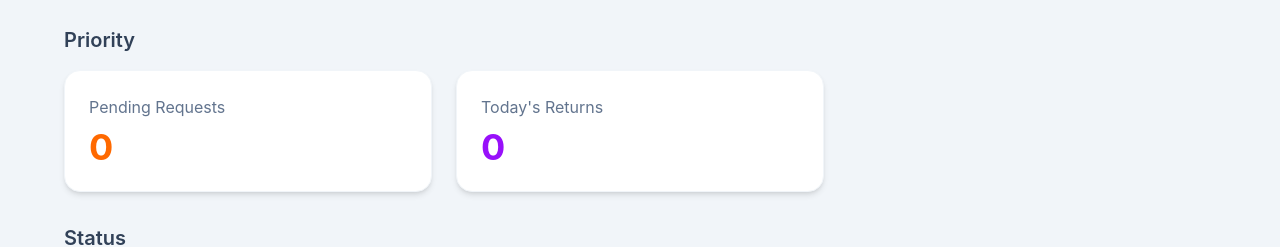
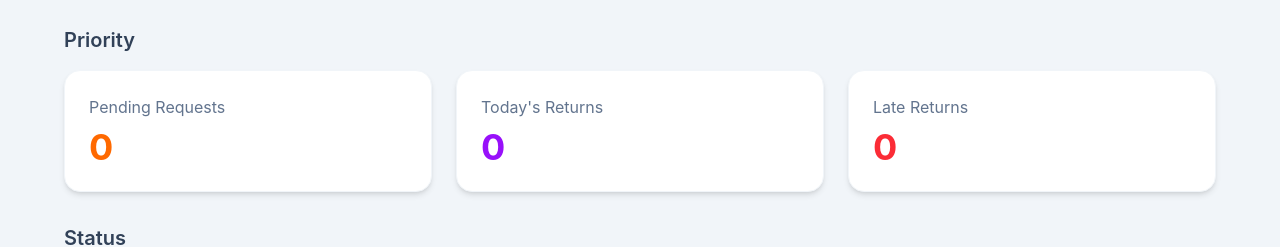
Before and after one commit to shivam121214/costume-rental-system, a React app in the folder frontend/: page /admin in a window 1280 px wide. Shown: the part 142-389 px from the top of the page. Built offline with nearby package versions, Linux system fonts and the light colour scheme; no server answers; sample sign-in values are in the browser's storage; the HTML template or start-up script is replaced by a standard one.

Commit message:
dashboard improvements12

```diff
--- a/frontend/src/pages/admin/Dashboard.jsx
+++ b/frontend/src/pages/admin/Dashboard.jsx
@@ -56,6 +56,13 @@ function Dashboard() {
               {stats.todays_returns}
             </h2>
           </div>
+
+          <div className={card}>
+            <p className="text-slate-500">Late Returns</p>
+            <h2 className="text-4xl font-bold mt-2 text-red-500">
+              {stats.late_returns}
+            </h2>
+          </div>
         </div>
 
         <h2 className="text-xl font-semibold mb-4 text-slate-700">Status</h2>
```
